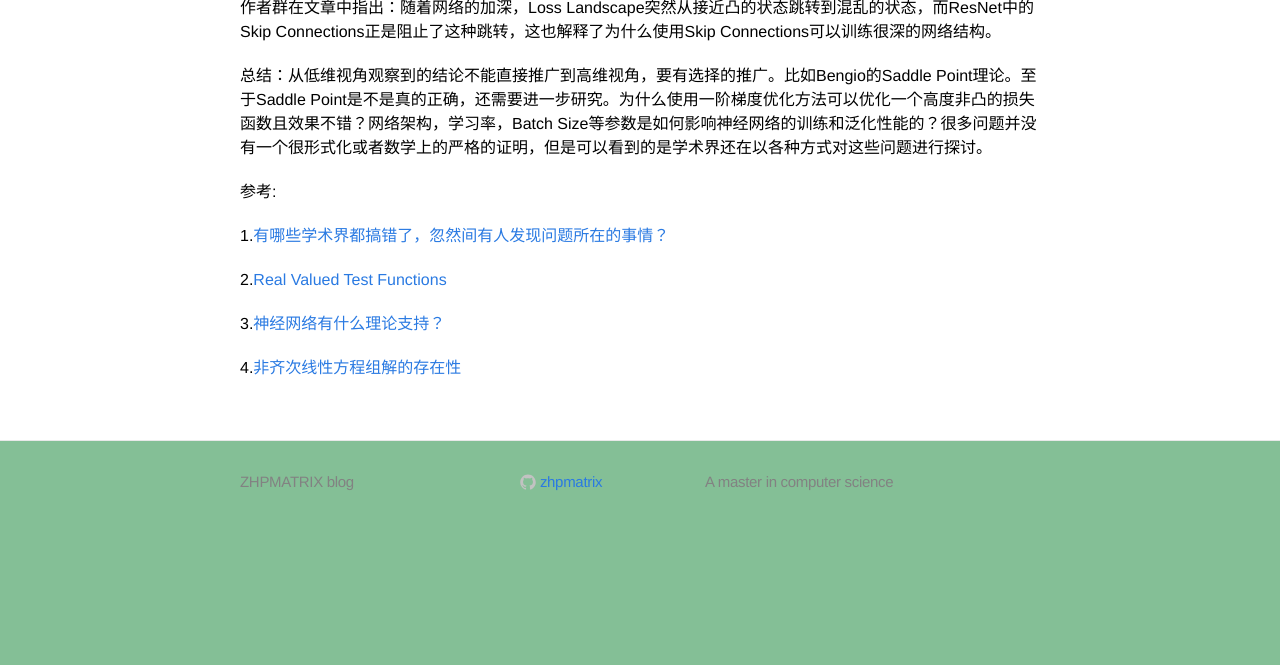
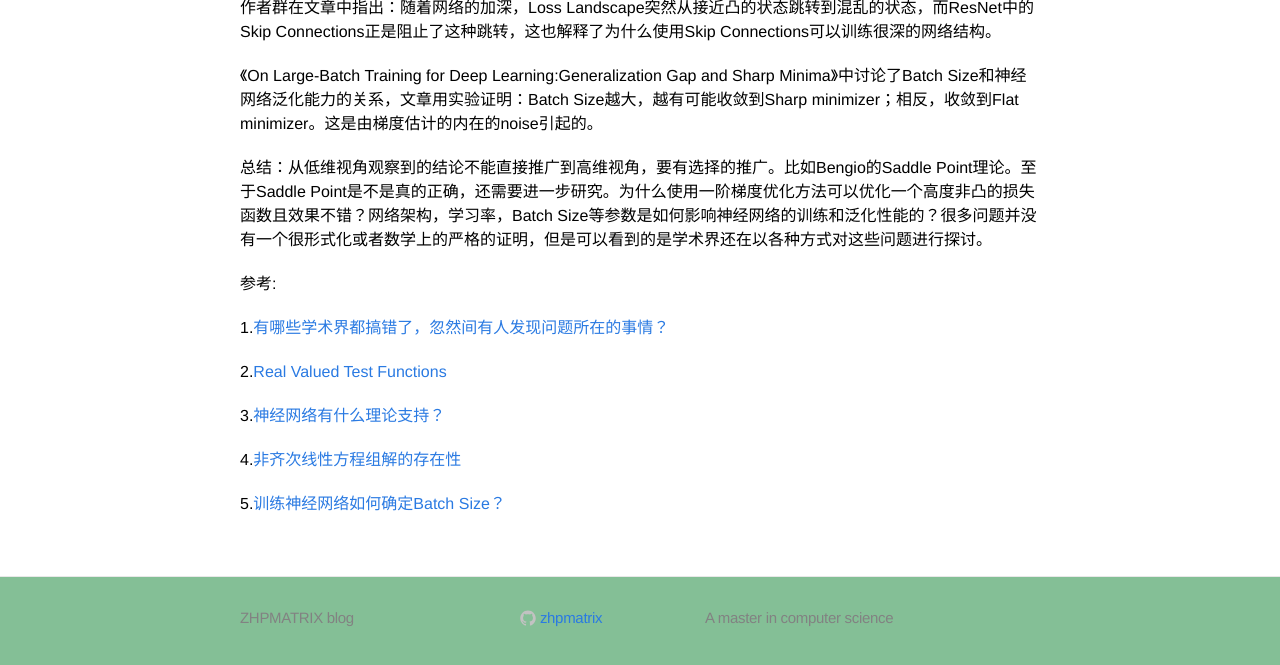
Before and after one commit to zhpmatrix/zhpmatrix.github.io, a Jekyll site: the page built from _posts/2017-12-31-neural-networks-theory.md, in a window 1280 px wide and 900 px high, scrolled down 1778 px, cut to the strip 226-891 px from the top of the window. Built offline with Jekyll 4.4.1, drawn with Linux system fonts in a browser that asks for light colours; comment, search, counter and statistics services are not loaded; before the commit the page ends 2542 px from its top, so only the background shows below that.

Commit message:
add content

```diff
--- a/_posts/2017-12-31-neural-networks-theory.md
+++ b/_posts/2017-12-31-neural-networks-theory.md
@@ -49,6 +49,8 @@ Quora针对该问题的[回答](https://www.quora.com/Why-is-a-neural-network-an
 
 作者群在文章中指出：随着网络的加深，Loss Landscape突然从接近凸的状态跳转到混乱的状态，而ResNet中的Skip Connections正是阻止了这种跳转，这也解释了为什么使用Skip Connections可以训练很深的网络结构。
 
+《On Large-Batch Training for Deep Learning:Generalization Gap and Sharp Minima》中讨论了Batch Size和神经网络泛化能力的关系，文章用实验证明：Batch Size越大，越有可能收敛到Sharp minimizer；相反，收敛到Flat minimizer。这是由梯度估计的内在的noise引起的。
+
 
 总结：从低维视角观察到的结论不能直接推广到高维视角，要有选择的推广。比如Bengio的Saddle Point理论。至于Saddle Point是不是真的正确，还需要进一步研究。为什么使用一阶梯度优化方法可以优化一个高度非凸的损失函数且效果不错？网络架构，学习率，Batch Size等参数是如何影响神经网络的训练和泛化性能的？很多问题并没有一个很形式化或者数学上的严格的证明，但是可以看到的是学术界还在以各种方式对这些问题进行探讨。
 
@@ -62,3 +64,5 @@ Quora针对该问题的[回答](https://www.quora.com/Why-is-a-neural-network-an
 3.[神经网络有什么理论支持？](https://zhuanlan.zhihu.com/p/27609166)
 
 4.[非齐次线性方程组解的存在性](https://baike.baidu.com/item/%E9%9D%9E%E9%BD%90%E6%AC%A1%E7%BA%BF%E6%80%A7%E6%96%B9%E7%A8%8B%E7%BB%84)
+
+5.[训练神经网络如何确定Batch Size？](https://zhuanlan.zhihu.com/p/27763696)
```
